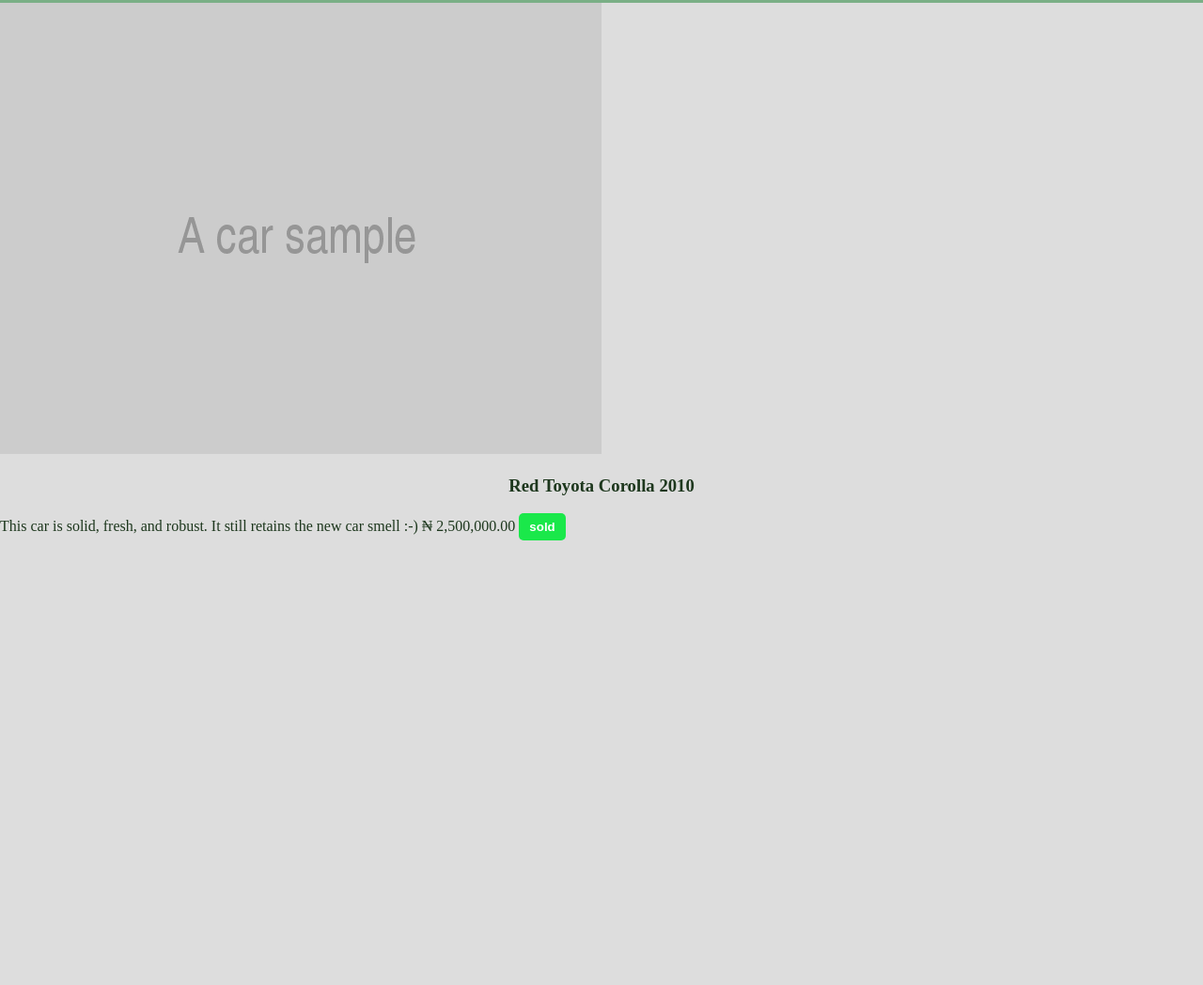
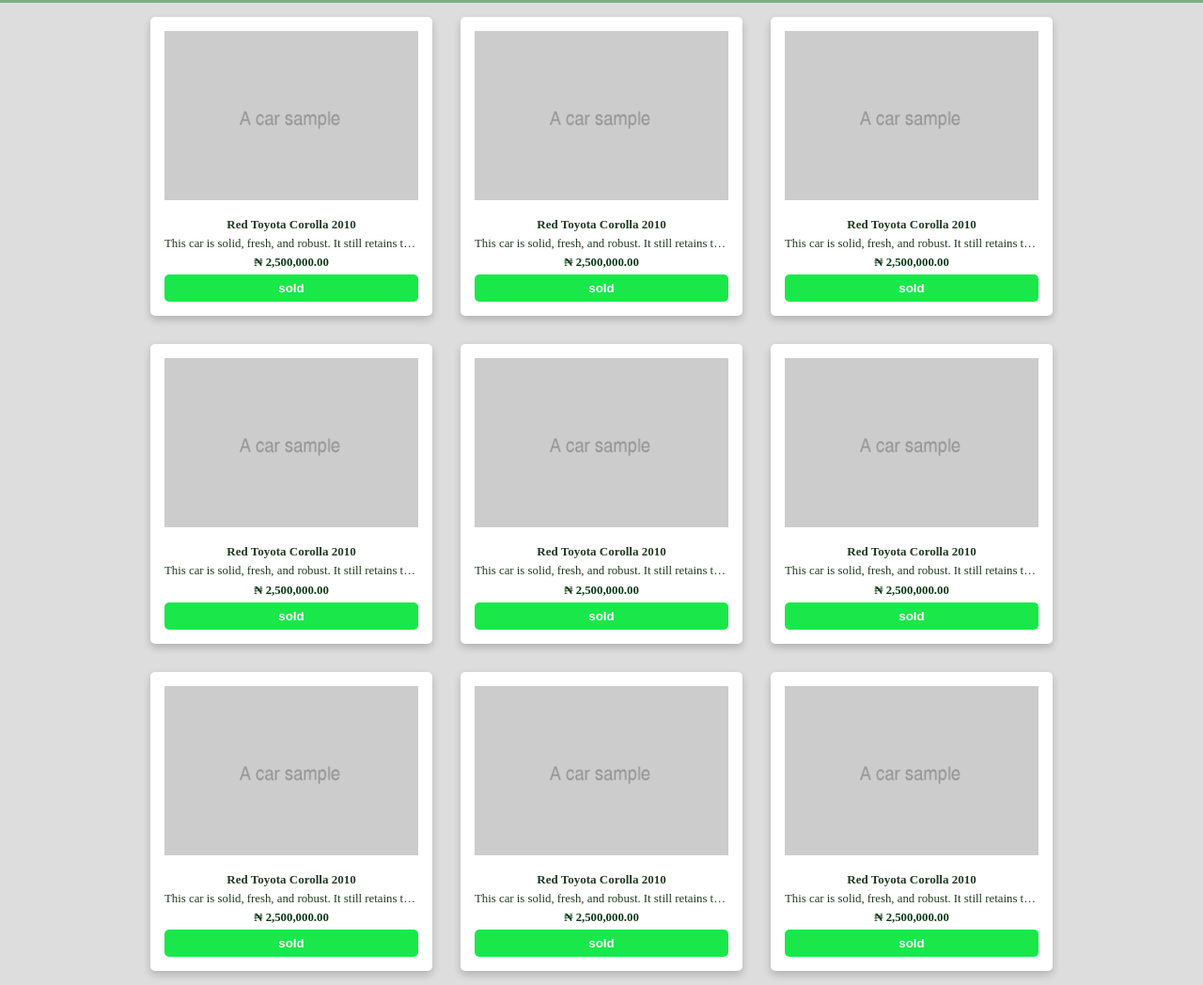
Before and after one commit to ChidozieGabriel/auto-mart-delete, a plain HTML site: page ui/postedcars.html in a window 1280 px wide. Shown: the part 257-1305 px from the top of the page at 94% size. Before the commit the page ends 832 px from the top, so only its background shows below. Drawn offline with Linux system fonts and the light colour scheme.

Commit message:
style(posted-cars):style user posted-cars page
[Finishes #166030635]

```diff
--- a/ui/postedcars.html
+++ b/ui/postedcars.html
@@ -5,6 +5,7 @@
     <meta name="viewport" content="width=device-width, initial-scale=1.0" />
     <meta http-equiv="X-UA-Compatible" content="ie=edge" />
     <link rel="stylesheet" href="stylesheets/main.css">
+    <link rel="stylesheet" href="stylesheets/index.css">
     <title>Auto-Mart</title>
   </head>
   <body>
@@ -20,6 +21,62 @@
         <span class="price">₦ 2,500,000.00</span>
         <button>sold</button>
       </div>
+      <div class="card" data-car="card">
+        <img src="images/sample_car.png" alt="car photo" />
+        <h3 class="summary">Red Toyota Corolla 2010</h3>
+        <span class="description">This car is solid, fresh, and robust. It still retains the new car smell :-)</span>
+        <span class="price">₦ 2,500,000.00</span>
+        <button>sold</button>
+      </div>
+      <div class="card" data-car="card">
+        <img src="images/sample_car.png" alt="car photo" />
+        <h3 class="summary">Red Toyota Corolla 2010</h3>
+        <span class="description">This car is solid, fresh, and robust. It still retains the new car smell :-)</span>
+        <span class="price">₦ 2,500,000.00</span>
+        <button>sold</button>
+      </div>
+      <div class="card" data-car="card">
+        <img src="images/sample_car.png" alt="car photo" />
+        <h3 class="summary">Red Toyota Corolla 2010</h3>
+        <span class="description">This car is solid, fresh, and robust. It still retains the new car smell :-)</span>
+        <span class="price">₦ 2,500,000.00</span>
+        <button>sold</button>
+      </div>
+      <div class="card" data-car="card">
+        <img src="images/sample_car.png" alt="car photo" />
+        <h3 class="summary">Red Toyota Corolla 2010</h3>
+        <span class="description">This car is solid, fresh, and robust. It still retains the new car smell :-)</span>
+        <span class="price">₦ 2,500,000.00</span>
+        <button>sold</button>
+      </div>
+      <div class="card" data-car="card">
+        <img src="images/sample_car.png" alt="car photo" />
+        <h3 class="summary">Red Toyota Corolla 2010</h3>
+        <span class="description">This car is solid, fresh, and robust. It still retains the new car smell :-)</span>
+        <span class="price">₦ 2,500,000.00</span>
+        <button>sold</button>
+      </div>
+      <div class="card" data-car="card">
+        <img src="images/sample_car.png" alt="car photo" />
+        <h3 class="summary">Red Toyota Corolla 2010</h3>
+        <span class="description">This car is solid, fresh, and robust. It still retains the new car smell :-)</span>
+        <span class="price">₦ 2,500,000.00</span>
+        <button>sold</button>
+      </div>
+      <div class="card" data-car="card">
+        <img src="images/sample_car.png" alt="car photo" />
+        <h3 class="summary">Red Toyota Corolla 2010</h3>
+        <span class="description">This car is solid, fresh, and robust. It still retains the new car smell :-)</span>
+        <span class="price">₦ 2,500,000.00</span>
+        <button>sold</button>
+      </div>
+      <div class="card" data-car="card">
+        <img src="images/sample_car.png" alt="car photo" />
+        <h3 class="summary">Red Toyota Corolla 2010</h3>
+        <span class="description">This car is solid, fresh, and robust. It still retains the new car smell :-)</span>
+        <span class="price">₦ 2,500,000.00</span>
+        <button>sold</button>
+      </div>
     </div>
   </body>
 </html>
--- a/ui/stylesheets/index.css
+++ b/ui/stylesheets/index.css
@@ -1,3 +1,8 @@
+h1,
+h2,
+h3 {
+  text-align: center;
+}
 img {
   height: 180px;
 }
@@ -16,3 +21,45 @@
   display: flex;
   flex-direction: column;
 }
+.content-container {
+  display: flex;
+  padding: 10px;
+}
+.summary {
+  font-size: small;
+  padding: 5px;
+  margin-bottom: 0px;
+  padding: 5px;
+}
+.card {
+  display: flex;
+  flex-direction: column;
+  width: 300px;
+  box-shadow: 0 4px 8px 0 rgba(0, 0, 0, 0.2);
+  background: white;
+  margin: 15px;
+  padding: 15px;
+  border-radius: 5px;
+}
+.card:hover {
+  box-shadow: 0 8px 16px 0 rgba(0, 0, 0, 0.2);
+}
+.cars {
+  display: flex;
+  flex-wrap: wrap;
+  justify-content: center;
+}
+.description {
+  overflow: hidden;
+  text-overflow: ellipsis;
+  white-space: nowrap;
+  font-size: 0.8em;
+  height: 1.6em;
+  text-align: center;
+}
+.price {
+  text-align: center;
+  font-weight: bold;
+  color: #083814;
+  padding-bottom: 5px;
+}
```
